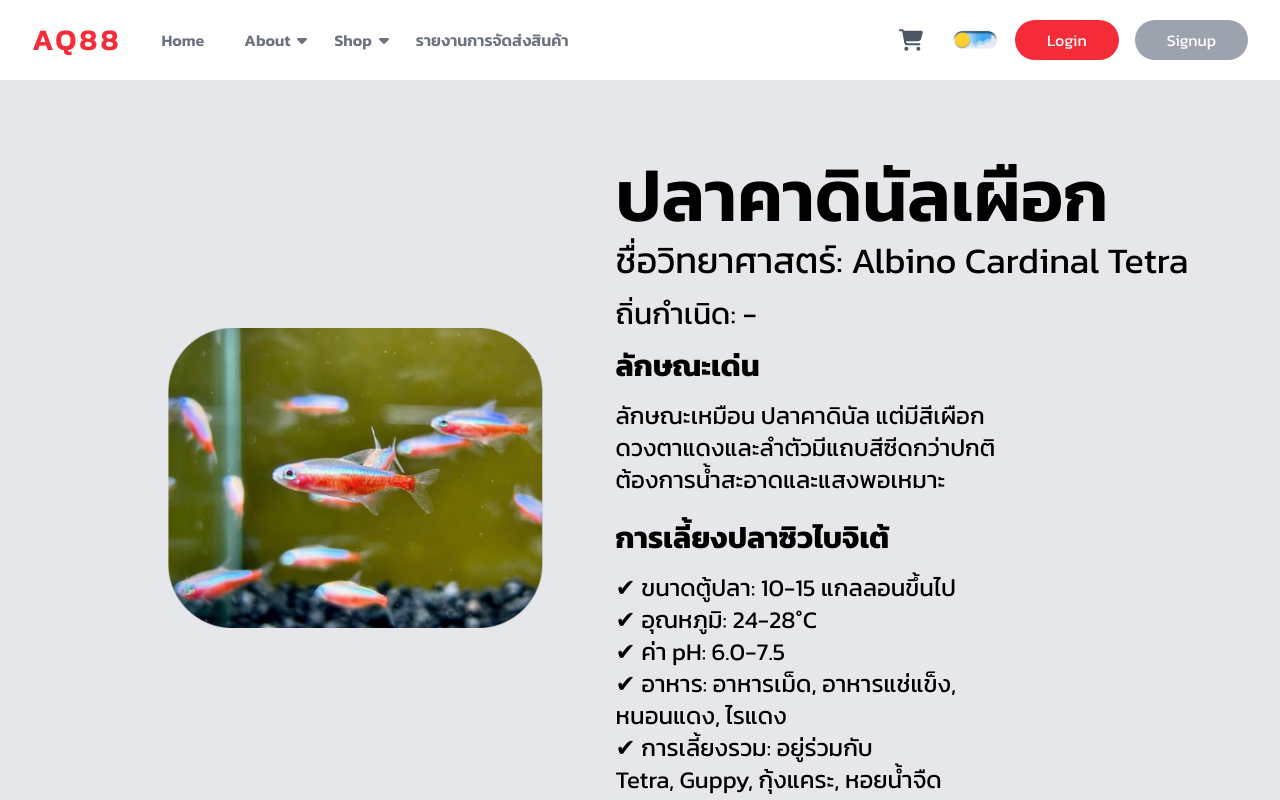
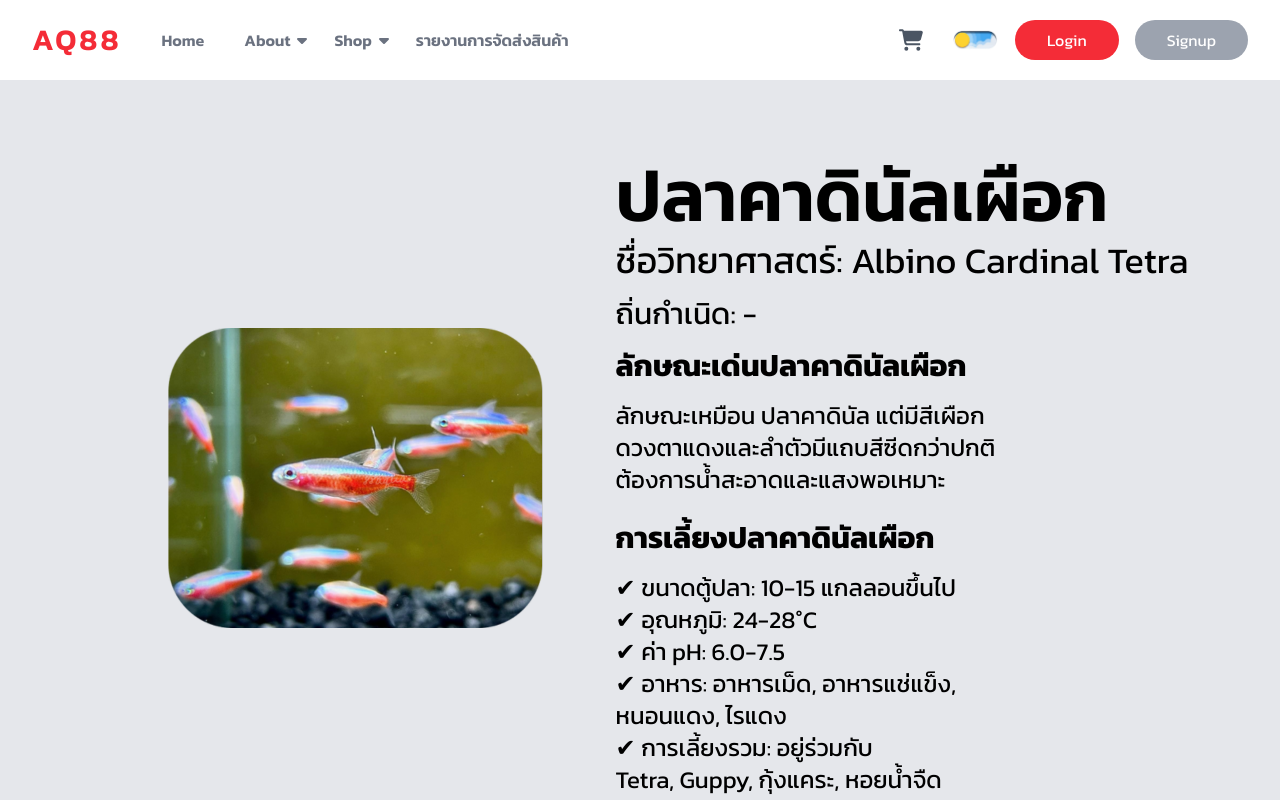
Before and after one commit to PornpapatDps/ProjectSystemsSell, a React (Vite) app in the folder frontend/: page /KnowFish7 in a window 1280 px wide. Shown: the top 800 px of the page. Built offline with nearby package versions, Linux system fonts and the light colour scheme.

Commit message:
Update KnowFish7.jsx

```diff
--- a/frontend/src/components/About/KnowFish/KnowFish7.jsx
+++ b/frontend/src/components/About/KnowFish/KnowFish7.jsx
@@ -2,7 +2,7 @@ import img1 from '../../../assets/SA/15.png';
 
 import React from 'react'
 
-const KnowFish = () => {
+const KnowFish7 = () => {
   return (
     <div>
        <div className="flex flex-col-3  md:flex-row items-center p-20 font-[Kanit]  justify-center bg-gray-200 dark:bg-gray-800 dark:text-white ">
@@ -17,7 +17,7 @@ const KnowFish = () => {
           <h1 className="text-7xl font-semibold mb-2">ปลาคาดินัลเผือก </h1>
           <p className="text-4xl mb-4">ชื่อวิทยาศาสตร์: Albino Cardinal Tetra</p>
           <p className="text-3xl mb-4">ถิ่นกำเนิด: -</p>
-          <p className="text-3xl mb-4 font-bold">ลักษณะเด่น</p>
+          <p className="text-3xl mb-4 font-bold">ลักษณะเด่นปลาคาดินัลเผือก</p>
           <ul className="text-2xl">
             <li>ลักษณะเหมือน ปลาคาดินัล แต่มีสีเผือก</li>
             <li>ดวงตาแดงและลำตัวมีแถบสีซีดกว่าปกติ</li>
@@ -25,7 +25,7 @@ const KnowFish = () => {
             <li></li>
           </ul>
           <br/>
-          <p className="text-3xl mb-4 font-bold">การเลี้ยงปลาซิวไบจิเต้</p>
+          <p className="text-3xl mb-4 font-bold">การเลี้ยงปลาคาดินัลเผือก</p>
           <ul className="text-2xl">
             <li>✔  ขนาดตู้ปลา: 10-15 แกลลอนขึ้นไป</li>
             <li>✔ อุณหภูมิ: 24-28°C</li>
@@ -39,4 +39,4 @@ const KnowFish = () => {
   )
 }
 
-export default KnowFish
+export default KnowFish7
```
